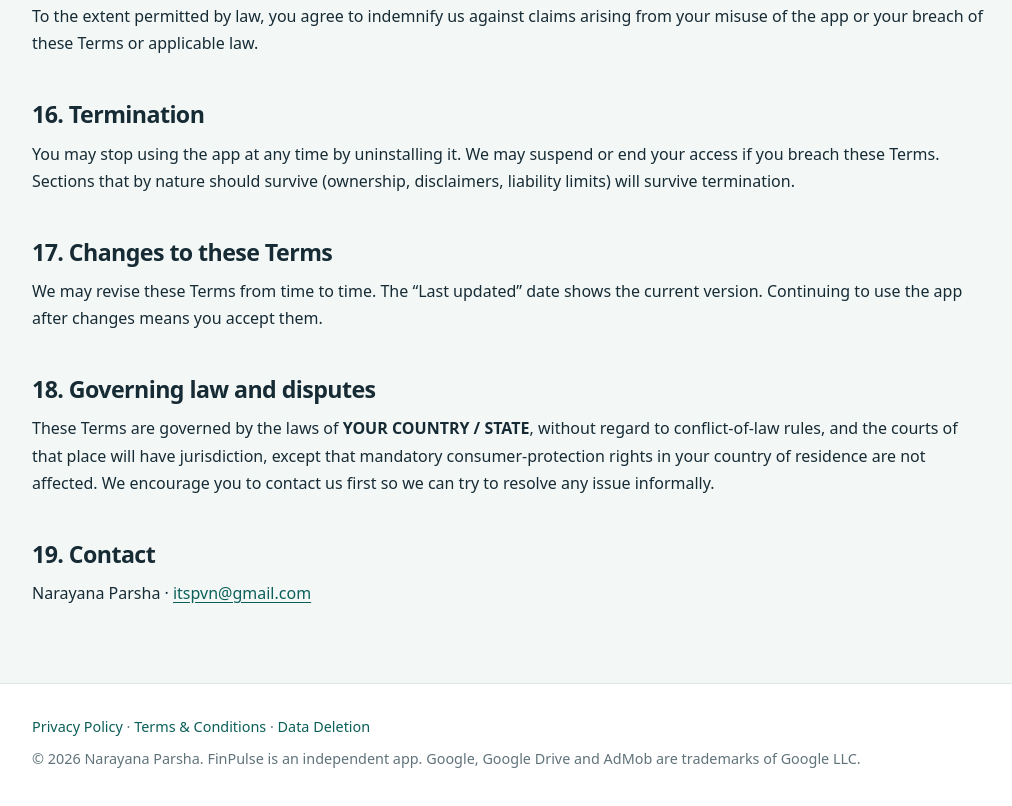
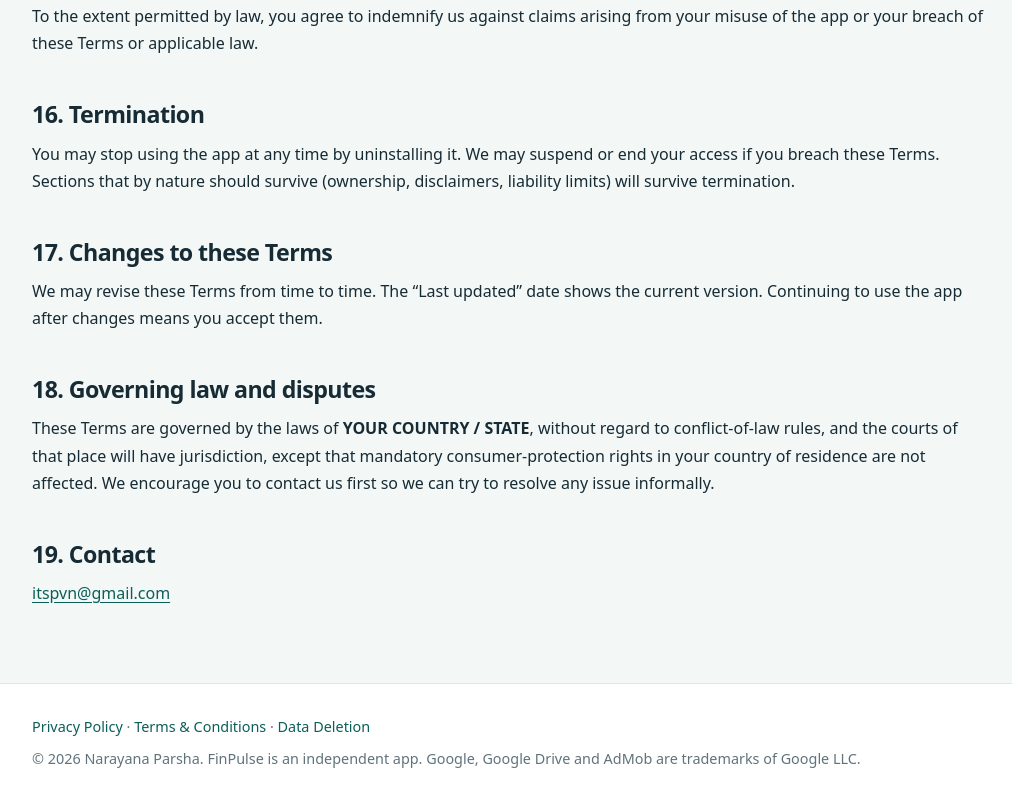
Before and after one commit to itspvn/FinPulsePrivacyPolicy, a plain HTML site: page terms-and-conditions.html in a window 1280 px wide. Shown: the part 2855-3661 px from the top of the page, without its empty margins (128-1140 px from the left). Drawn offline with Linux system fonts and the light colour scheme.

Commit message:
Remove developer name from Terms contact section

```diff
--- a/terms-and-conditions.html
+++ b/terms-and-conditions.html
@@ -80,7 +80,7 @@
 <p>These Terms are governed by the laws of <strong>YOUR COUNTRY / STATE</strong>, without regard to conflict-of-law rules, and the courts of that place will have jurisdiction, except that mandatory consumer-protection rights in your country of residence are not affected. We encourage you to contact us first so we can try to resolve any issue informally.</p>
 
 <h2>19. Contact</h2>
-<p>Narayana Parsha &middot; <a href="mailto:itspvn@gmail.com">itspvn@gmail.com</a></p>
+<p><a href="mailto:itspvn@gmail.com">itspvn@gmail.com</a></p>
 </div></main>
 <footer><div class="wrap">
 <p><a href="privacy-policy.html">Privacy Policy</a> &middot; <a href="terms-and-conditions.html">Terms &amp; Conditions</a> &middot; <a href="data-deletion.html">Data Deletion</a></p>
```
